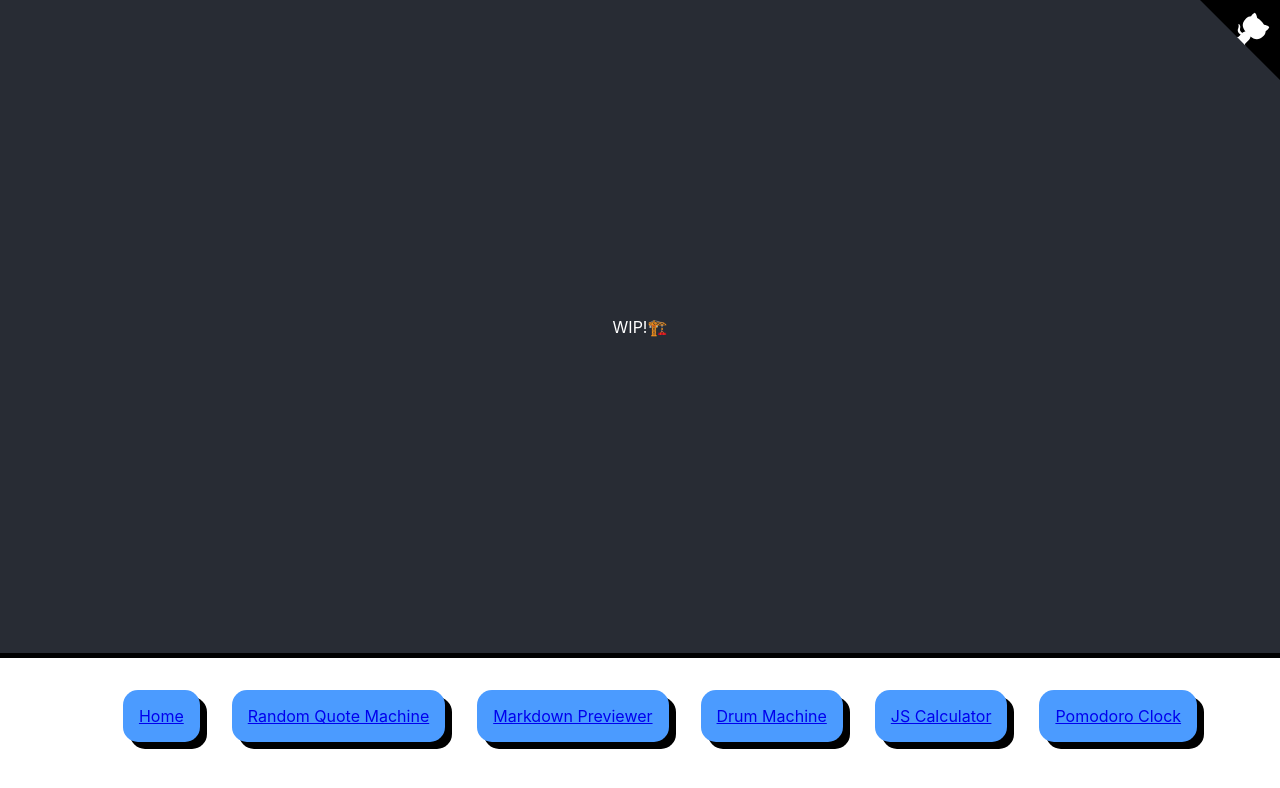
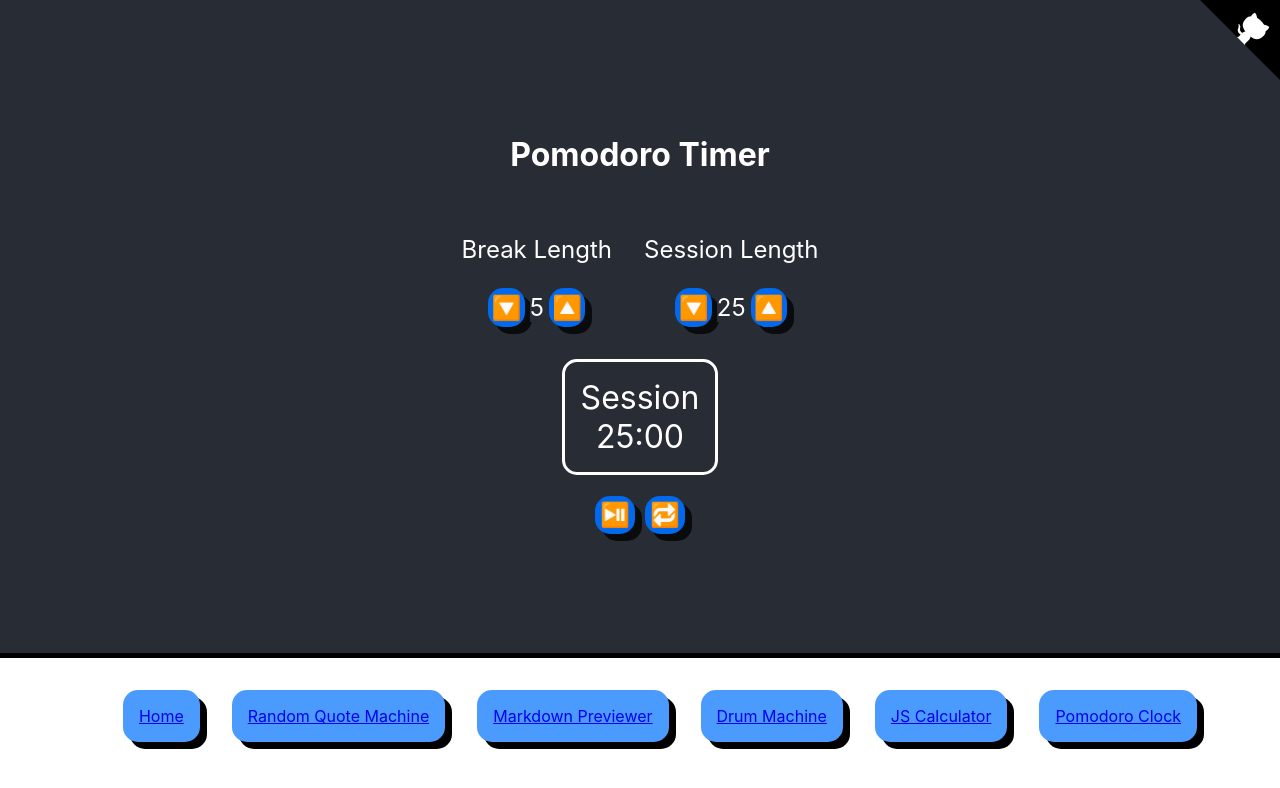
Before and after one commit to chiubaca/fcc-front-end-libs-challenge, a React (Create React App) app: page /pomodoro-clock in a window 1280 px wide. Shown: the top 788 px of the page. Built offline with nearby package versions, Linux system fonts and the light colour scheme.

Commit message:
basic styling for app

```diff
--- a/src/pages/PomodoroClock/PomodoroClock.scss
+++ b/src/pages/PomodoroClock/PomodoroClock.scss
@@ -1,11 +1,57 @@
 #pomodoro-clock {
   div {
     background-color: #282c34;
-    min-height: 100%;
+  }
+
+  button {
+    padding: 0.2rem;
+    font-size: 1.5rem;
+  }
+
+  #controls-container {
     display: flex;
-    flex-direction: column;
-    align-items: center;
-    justify-content: center;
-    color: white;
+    flex-direction: row;
+    font-size: 1.5rem;
+
+    .length-controls {
+      display: flex;
+      flex-direction: column;
+      text-align: center;
+      margin: 1rem;
+
+      div {
+        display: flex;
+        flex-direction: row;
+        justify-content: center;
+
+        #session-length {
+          margin: 5px;
+        }
+
+        #break-length {
+          margin: 5px;
+        }
+      }
+    }
+  }
+
+  #timer-label {
+    font-size: 2rem;
+    text-align: center;
+    border-style: solid;
+    border-radius: 15px;
+    padding: 1rem;
+    margin: 1rem;
+
+    p {
+      margin: 0;
+    }
+  }
+
+  #pomodoro-controls {
+    button {
+      margin: 5px;
+      padding: 5px;
+    }
   }
 }
--- a/src/pages/PomodoroClock/index.js
+++ b/src/pages/PomodoroClock/index.js
@@ -1,10 +1,64 @@
-import React from 'react';
-import './PomodoroClock.scss'
+import React from "react";
+import "./PomodoroClock.scss";
 
 export default function RandomQuoteMachine() {
   return (
     <main id="pomodoro-clock">
-      <div>WIP!🏗️ </div>
+      <h1>Pomodoro Timer</h1>
+
+      <div id="controls-container">
+        <div class="length-controls">
+          <p id="break-label">Break Length</p>
+          <div>
+            <button id="break-decrement">
+              <span role="img" aria-label="decrement">
+                🔽
+              </span>
+            </button>
+            <div id="break-length">5</div>
+            <button id="break-increment">
+              <span role="img" aria-label="increment">
+                🔼
+              </span>
+            </button>
+          </div>
+        </div>
+
+        <div class="length-controls">
+          <p id="session-label"> Session Length </p>
+          <div>
+            <button id="session-decrement">
+              <span role="img" aria-label="decrement">
+                🔽
+              </span>
+            </button>
+            <div id="session-length">25</div>
+            <button id="session-increment">
+              <span role="img" aria-label="increment">
+                🔼
+              </span>
+            </button>
+          </div>
+        </div>
+      </div>
+
+      <div id="timer-label">
+        <p>Session</p>
+        <div id="time-left">25:00</div>
+      </div>
+
+      <div id="pomodoro-controls">
+        <button id="start_stop">
+          <span role="img" aria-label="start-pause">
+            ⏯️
+          </span>
+        </button>
+        <button id="reset">
+          <span role="img" aria-label="start-pause">
+            🔁
+          </span>
+        </button>
+      </div>
     </main>
   );
 }
```
